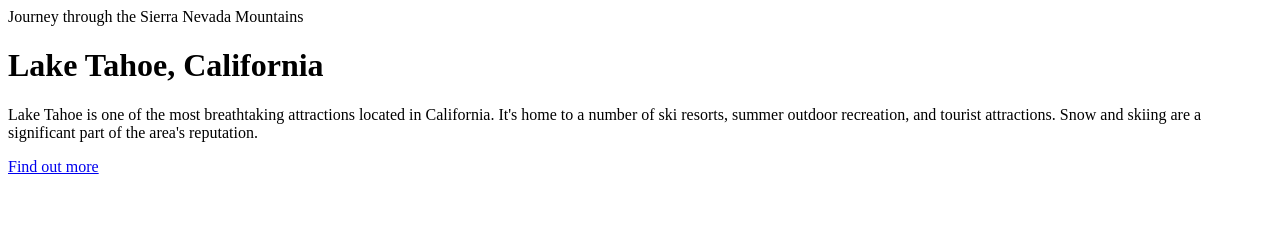
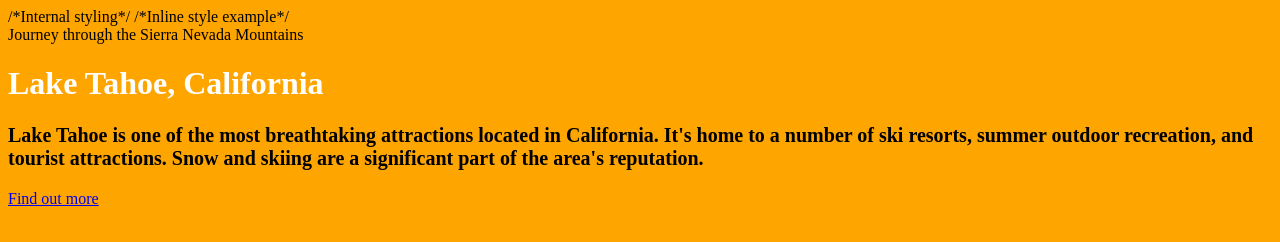
Before and after one commit to Langster2323/Ahkeem-s-sites, a plain HTML site: page index.html in a window 1280 px wide. Drawn offline with Linux system fonts and the light colour scheme.

Commit message:
Messing around with inline and internal styling

```diff
--- a/index.html
+++ b/index.html
@@ -1,12 +1,20 @@
 <!DOCTYPE html>
 <html>
+/*Internal styling*/
   <head>
+    <style>
+      p {
+        font-size: 20px;
+        font-weight: bold;
+      }
+    </style>
     <title>Lake Tahoe</title>
   </head>
-  <body>
+  /*Inline style example*/
+  <body style="background-color: orange;">
     <header>
       <span>Journey through the Sierra Nevada Mountains</span>
-      <h1>Lake Tahoe, California</h1>
+      <h1 style="color: white;">Lake Tahoe, California</h1>
     </header>
     <p>
       Lake Tahoe is one of the most breathtaking attractions located in California. It's home to a number of ski resorts, summer outdoor recreation, and tourist attractions. Snow and skiing are a significant part of the area's reputation.
```
